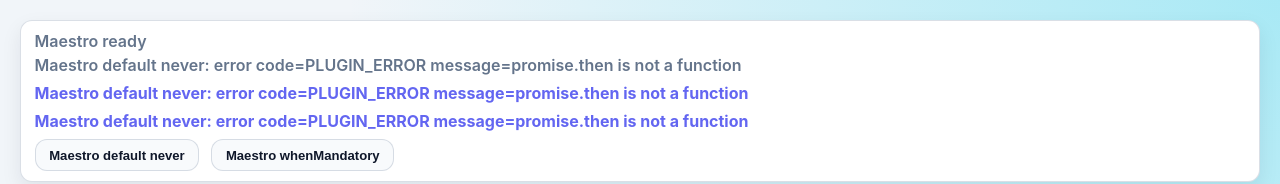
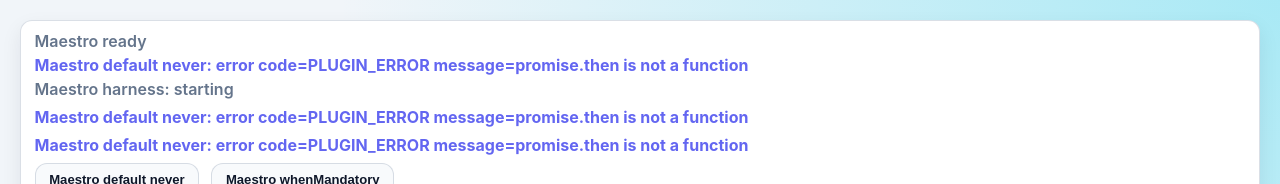
Before and after one commit to Cap-go/capacitor-age-range, a website built with Vite: page example-app/index.html in a window 1280 px wide. Both pictures are taken after a click on the button "Maestro default never". Shown: the top 184 px of the page. Built offline with nearby package versions, Linux system fonts and the light colour scheme; what @capacitor/core, @capgo/capacitor-updater would draw is missing.

Commit message:
fix(ios): expose Maestro outcome via visible a11y element for WKWebView
Co-authored-by: Martin DONADIEU <martindonadieu@gmail.com>

```diff
--- a/example-app/index.html
+++ b/example-app/index.html
@@ -21,6 +21,15 @@
       >
         Maestro ready
       </div>
+      <p
+        id="maestro-ios-a11y-outcome"
+        class="maestro-a11y-outcome"
+        role="status"
+        aria-live="assertive"
+        aria-label="Maestro harness waiting"
+      >
+        Maestro harness waiting
+      </p>
       <p id="maestro-harness-boot" class="maestro-ready">Maestro harness: boot</p>
       <p id="maestro-harness-starting" class="maestro-ready" hidden>Maestro harness: starting</p>
       <p
--- a/example-app/scripts/verify-maestro-selectors.mjs
+++ b/example-app/scripts/verify-maestro-selectors.mjs
@@ -12,6 +12,7 @@ const requiredIds = [
   'maestro-run-when-mandatory',
   'maestro-outcome-default-detail',
   'maestro-outcome-mandatory-detail',
+  'maestro-ios-a11y-outcome',
   'maestro-marker',
 ];
 
--- a/example-app/src/maestro.ts
+++ b/example-app/src/maestro.ts
@@ -11,6 +11,8 @@ const DETAIL_OUTCOME_IDS: Record<MaestroFlow, string> = {
   default: 'maestro-outcome-default-detail',
   mandatory: 'maestro-outcome-mandatory-detail',
 };
+
+const MAESTRO_IOS_A11Y_OUTCOME_ID = 'maestro-ios-a11y-outcome';
 
 const flowLabel = (flow: MaestroFlow): string =>
   flow === 'default' ? 'Maestro default never' : 'Maestro whenMandatory';
@@ -54,13 +56,10 @@ const publishOutcomeLine = (flow: MaestroFlow, bucket: MaestroBucket, line: stri
     detail.dataset.maestroSettled = 'true';
     detail.removeAttribute('hidden');
   }
-  if (typeof document !== 'undefined') {
-    document.title = line;
-  }
-  const harnessStarting = document.getElementById('maestro-harness-starting');
-  if (harnessStarting) {
-    harnessStarting.textContent = line;
-    harnessStarting.removeAttribute('hidden');
+  const a11yOutcome = document.getElementById(MAESTRO_IOS_A11Y_OUTCOME_ID);
+  if (a11yOutcome) {
+    a11yOutcome.textContent = line;
+    a11yOutcome.setAttribute('aria-label', line);
   }
   document.body.classList.add(`maestro-outcome-${flow}-${bucket}`);
 };
--- a/example-app/src/style.css
+++ b/example-app/src/style.css
@@ -306,6 +306,13 @@ button:not(:disabled):hover {
   color: var(--accent-strong);
 }
 
+.maestro-a11y-outcome {
+  display: block;
+  margin: 0.25rem 0 0;
+  font-weight: 700;
+  color: var(--accent-strong);
+}
+
 body.maestro-outcome-default-unavailable #maestro-static-default-unavailable {
   display: block;
 }
```
Also changed, not shown: .maestro/age-range-unavailable-ios.yaml, 1 other file.
